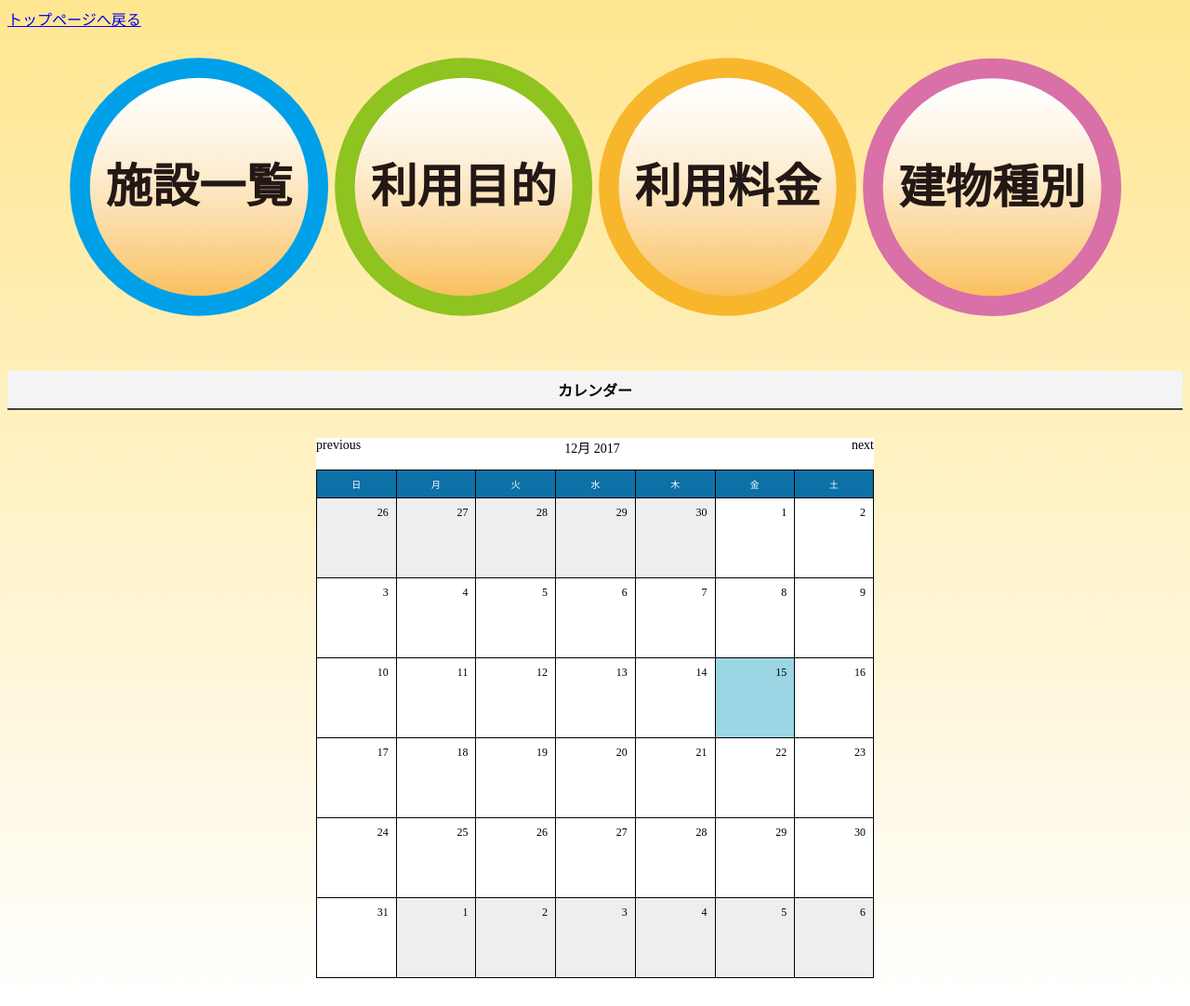
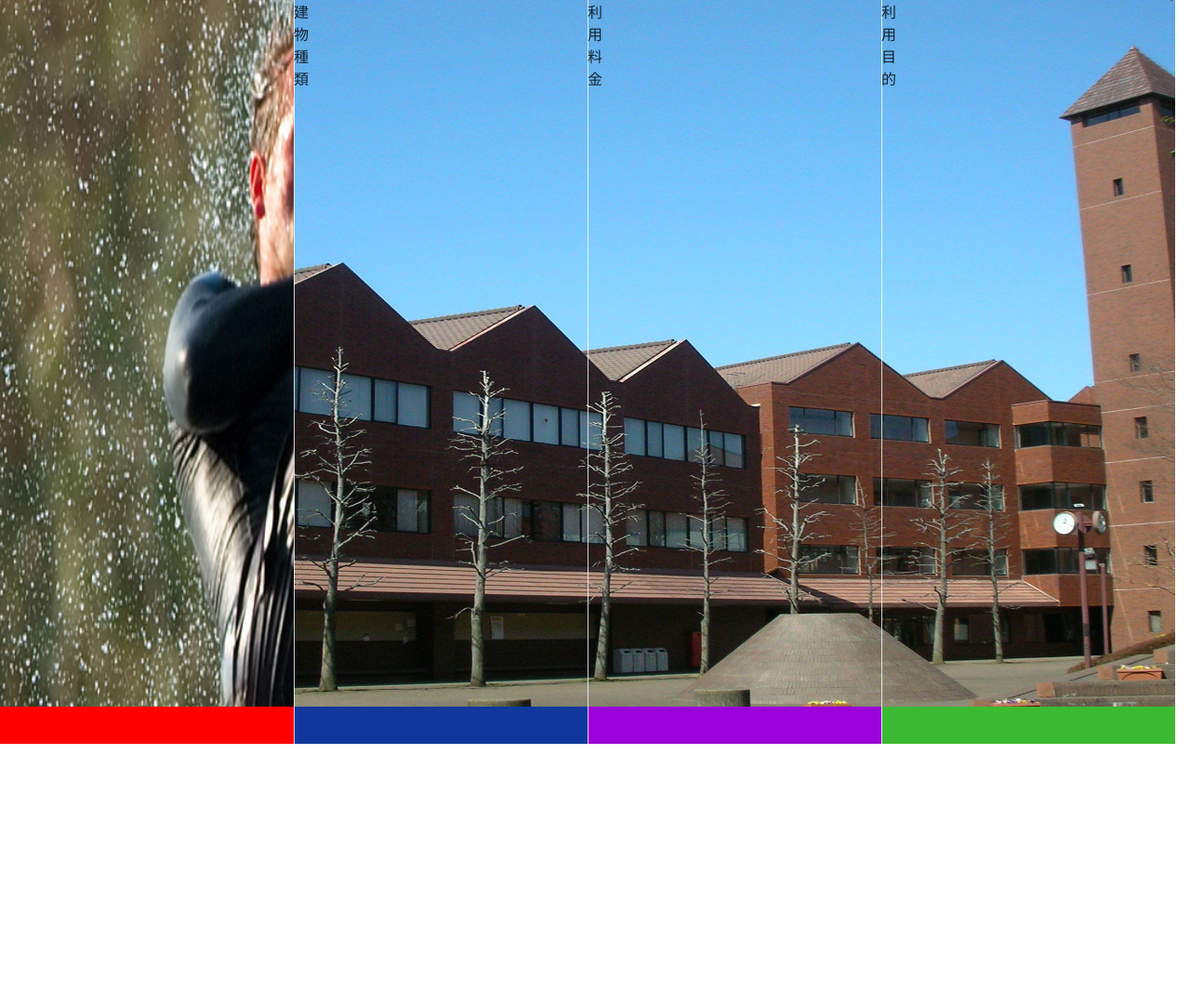
Before and after one commit to yukiafronia/project-C, a PHP site: page /ShisetsuYoyaku.html in a window 1280 px wide. Shown: the whole page at 93% size. After the commit the page ends 800 px from the top, so only its background shows below. Run offline with PHP 8.4, Linux system fonts and the light colour scheme; some libraries are stand-ins or nearby versions; some web fonts are replaced.

Commit message:
ページの更新

```diff
--- a/ShisetsuYoyaku.html
+++ b/ShisetsuYoyaku.html
@@ -1,334 +1,45 @@
-<!doctype html>
-<html>
+<!DOCTYPE html>
+<html class="no-js" lang="ja">
 <head>
-    <title>施設予約</title>
-    <meta charset="UTF-8">
-    <link rel="stylesheet" href="clndr.css">
-    <script src="./javascript/jquery-3.2.1.min.js"></script>
-    <script src="./javascript/jquery-ui.min.js"></script>
-    <script src="./javascript/jquery-ui.js"></script>
-    <script src="./javascript/yoyaku.js"></script>
-    <script src="https://cdnjs.cloudflare.com/ajax/libs/jquery/1.11.3/jquery.min.js"></script>
-    <script src="https://cdnjs.cloudflare.com/ajax/libs/underscore.js/1.8.3/underscore-min.js"></script>
-    <script src="https://cdnjs.cloudflare.com/ajax/libs/moment.js/2.18.1/moment.min.js"></script>
-    <script src="https://cdnjs.cloudflare.com/ajax/libs/moment.js/2.18.1/locale/ja.js"></script>
-    <script src="javascript/clndr.js"></script>
-    <script src="javascript/calendar.js"></script>
+<meta charset="UTF-8">
+<meta http-equiv="X-UA-Compatible" content="IE=edge">
+<title>施設予約シーン</title>
+<link rel="stylesheet" href="./mask.css">
+<script src="./javascript/modernizr.custom.min.js"></script>
+<script src="./javascript/jquery-3.2.1.min.js"></script>
+<script src="./javascript/jquery-ui-1.10.3.custom.min.js"></script>
+<script src="./javascript/mask.js"></script>
 </head>
 <body>
-<a HREF="index.php">トップページへ戻る</a>
-<div class="container">
-    <div class="menu">
-        <h3><a><img src="img/shisetuitiran.svg" class="sisetu" id="bottom"></a></h3>
-        <h3><a><img src="img/riyoumokuteki.svg" class="mokuteki" id="bottom"></a></h3>
-        <h3><a><img src="img/riyouryoukin.svg" class="ryoukin" id="bottom"></a></h3>
-        <h3><a><img src="img/tatemonosyubetu.svg" class="tatemono" id="bottom"></a></h3>
+
+  <!-- <header class="page-header" role="banner">
+<h1 class="title">郡山市　公共施設予約システム<div class="user">ようこそ　ゲスト様　ログインしてください。</div></h1>
+</header> -->
+
+<div class="scene" id="scene-3">
+    <div class="mask" id="apple-1">
+      <a href="sisetuyoyaku.html">
+        <img src="img/work-1.jpg" alt="" href="sisetuyoyaku.html">
+      </a>
+        <div class="bar"></div>
+        <div class="line"></div>
     </div>
-    <!---
-            <p>
-                <strong>clndr.defaultSetup</strong> Default settings.
-            </p>
-            <div id="default" class="cal1"></div>
-            --->
-
-    <!---
-            <p>
-                <strong>clndr.adjacent</strong> Test showAdjacentMonths and
-                adjacentDaysChangeMonth.<br />Edges of other months should be
-                visible and clicking them should switch the month.
-            </p>
-            <div id="adjacent" class="cal1"></div>
-            --->
-
-    <!---
-            <p>
-                <strong>clndr.passInATemplate</strong> Pass in a template.
-            </p>
-            <div id="pass-in-a-template" class="cal2"></div>
-            --->
-
-    <!---
-            <p>
-                <strong>clndr.passInEvents</strong> Pass in events.
-            </p>
-            <div id="pass-in-events" class="cal1"></div>
-            --->
-
-    <!---
-            <p>
-                <strong>clndr.callbacks</strong> Test the clickEvent callbacks.
-                Logs in the console.
-            </p>
-            <div id="callbacks" class="cal1"></div>
-            --->
-
-    <!---
-            <p>
-                <strong>clndr.multiday</strong> Show multi-day events (12th - 17th,
-                24th - 27th). Logs in the console.
-            </p>
-            <div id="multiday" class="cal1"></div>
-            --->
-
-    <!---
-            <p>
-                <strong>clndr.multidayMixed</strong> Show multi-day events (12th -
-                17th, 24th - 27th), plus a single day event (19th). Logs in the
-                console.
-            </p>
-            <div id="multiday-mixed" class="cal1"></div>
-            --->
-
-    <!---
-            <p>
-                <strong>clndr.multidayMixedPerformance</strong> Show multi-day
-                events (12th - 17th, 24th - 27th), plus 10 single-day events every
-                day this month. This tests a performance optimization in clndr's
-                event parsing. Rendered in
-                <span id="multiday-mixed-performance-val"></span> seconds. Logs in
-                the console.
-            </p>
-            <div id="multiday-mixed-performance" class="cal1"></div>
-            --->
-
-    <!---
-            <p>
-                <strong>clndr.multidayLong</strong> Show multi-day events (3 months
-                ago on the 12th - 17th of this month, 24th of this month - 4 months
-                from now on the 27th). Logs in the console.
-            </p>
-            <div id="multiday-long" class="cal1"></div>
-            --->
-
-    <!---
-            <p>
-                <strong>clndr.constraints</strong> Test start and end constraints.
-                (the 4th of this month to the 12th of next month). Logs in the console.
-            </p>
-            <div id="constraints" class="cal1"></div>
-            --->
-
-    <!---
-            <p>
-                <strong>clndr.prevNextMonthConstraints</strong> Test start and end constraints.
-                (the 22nd of previous month to the 5th of next month).
-            </p>
-            <div id="prev-next-month-constraints" class="cal1"></div>
-            --->
-
-    <!---
-            <p>
-                <strong>clndr.prevMonthConstraints</strong> Test start and end constraints.
-                (the 2nd to the 5th of previous month).
-            </p>
-            <div id="prev-month-constraints" class="cal1"></div>
-            --->
-
-    <!---
-            <p>
-                <strong>clndr.nextMonthConstraints</strong> Test start and end constraints.
-                (the 22nd to the 25th of next month).
-            </p>
-            <div id="next-month-constraints" class="cal1"></div>
-            --->
-
-    <!---
-            <p>
-                <strong>clndr.startConstraint</strong> Test start constraint. (4th
-                of this month).
-            </p>
-            <div id="start-constraint" class="cal1"></div>
-            --->
-
-    <!---
-            <p>
-                <strong>clndr.endConstraint</strong> Test end constraint. (12th of
-                next month).
-            </p>
-            <div id="end-constraint" class="cal1"></div>
-            --->
-
-    <!---
-            <p>
-                <strong>clndr.api</strong> Test calling the API (next, previous,
-                setMonth, setYear) with/without { withCallbacks: true } as an
-                argument. onMonthChange and onYearChange will log only if
-                withCallbacks is true.
-            </p>
-            <div id="api" class="cal1"></div>
-            --->
-
-    <p>
-        <strong>カレンダー</strong>
-    </p>
-    <div id="six-rows" class="cal1"></div>
-
-    <!---
-            <p>
-                <strong>clndr.customClasses</strong> Test using options.classes to
-                define custom classes. Should appear normally with events and log to
-                the console.
-            </p>
-            <div id="custom-classes" class="cal1"></div>
-            --->
-
-    <!---
-            <p>
-                <strong>clndr.threeMonths</strong> Test lengthOfTime.months option,
-                which should display three months. Interval changes log to the
-                console.
-            </p>
-            <div id="three-months" class="cal2"></div>
-            --->
-
-    <!---
-            <p>
-                <strong>clndr.threeMonthsWithEvents</strong> Test
-                lengthOfTime.months option, which should display three months.
-                Contains multi-day events.
-            </p>
-            <div id="three-months-with-events" class="cal2"></div>
-            --->
-
-    <!---
-            <p>
-                <strong>clndr.threeMonthsWithConstraints</strong> Test
-                lengthOfTime.months option, which should display three months.
-                Contains multi-day events and constraints.
-            </p>
-            <div id="three-months-with-constraints" class="cal2"></div>
-            --->
-
-    <!---
-            <p>
-                <strong>clndr.twoWeeks</strong> Test lengthOfTime.days option.
-                Should display two weeks, and next and previous buttons should
-                advance in one week intervals.
-            </p>
-            <div id="one-week" class="cal2"></div>
-            --->
-
-    <!---
-            <p>
-                <strong>clndr.twoWeeksWithConstraints</strong> Two week view that
-                advances in one week intervals. Contains multi-day events and
-                constrains the calendar to the 4th of the current month to the 12th
-                of the next month.
-            </p>
-            <div id="one-week-with-constraints" class="cal2"></div>
-            --->
-
-    <!---
-            <p>
-                <strong>clndr.twoWeeksWithPrevMonthConstraints</strong> Test start and end constraints.
-                (the 2nd to the 5th of previous month).
-            </p>
-            <div id="one-week-with-prev-month-constraints" class="cal2"></div>
-            --->
-
-    <!---
-            <p>
-                <strong>clndr.twoWeeksWithNextMonthConstraints</strong> Test start and end constraints.
-                (the 22nd to the 25th of next month).
-            </p>
-            <div id="one-week-with-next-month-constraints" class="cal2"></div>
-            --->
-
-    <!---
-            <p>
-                <strong>clndr.selectedDate</strong> Should highlight the last date
-                you clicked on.
-            </p>
-            <div id="selected-date" class="cal2"></div>
-            --->
-
-    <!---
-            <p>
-                <strong>clndr.selectedDateIgnoreInactive</strong> Should highlight
-                the last date you clicked on, except if it's an inactive date.
-            </p>
-            <div id="selected-date-ignore-inactive" class="cal2"></div>
-            --->
+    <div class="mask" id="apple-2">
+        <img src="img/bunkyo.jpg" alt="">
+        <div class="bar"></div>
+        <div class="line">建物種類</div>
+    </div>
+    <div class="mask" id="apple-3">
+        <img src="img/bunkyo.jpg" alt="">
+        <div class="bar"></div>
+        <div class="line">利用料金</div>
+    </div>
+    <div class="mask" id="apple-4">
+        <img src="img/bunkyo.jpg" alt="">
+        <div class="bar"></div>
+        <div class="line">利用目的</div>
+    </div>
 </div>
 
-<script type="text/template" id="clndr-template">
-    <div class="clndr-controls">
-        <div class="clndr-previous-button">&lsaquo;</div>
-        <div class="month"><%= month %></div>
-        <div class="clndr-next-button">&rsaquo;</div>
-    </div>
-    <div class="clndr-grid">
-        <div class="days-of-the-week">
-            <% _.each(daysOfTheWeek, function (day) { %>
-            <div class="header-day"><%= day %></div>
-            <% }); %>
-            <div class="days">
-                <% _.each(days, function (day) { %>
-                <div class="<%= day.classes %>"><%= day.day %></div>
-                <% }); %>
-            </div>
-        </div>
-    </div>
-    <div class="clndr-today-button">Today</div>
-</script>
-
-<script type="text/template" id="clndr-multimonth-template">
-    <div class="multi-month-controls">
-        <div class="clndr-previous-year-button quarter-button">&laquo;</div><!--
-            -->
-        <div class="clndr-previous-button quarter-button">&lsaquo;</div><!--
-            -->
-        <div class="clndr-next-button quarter-button right-align">&rsaquo;</div><!--
-            -->
-        <div class="clndr-next-year-button quarter-button right-align">&raquo;</div>
-    </div>
-    <% _.each(months, function (oneMonth) { %>
-    <div class="clndr-controls">
-        <div class="month"><%= oneMonth.month.format('MMMM YYYY') %></div>
-    </div>
-    <div class="clndr-grid">
-        <div class="days-of-the-week">
-            <% _.each(daysOfTheWeek, function (day) { %>
-            <div class="header-day"><%= day %></div>
-            <% }); %>
-            <div class="days">
-                <% _.each(oneMonth.days, function (day) { %>
-                <div class="<%= day.classes %>"><%= day.day %></div>
-                <% }); %>
-            </div>
-        </div>
-    </div>
-    <div class="clndr-today-button">Today</div>
-    <% }); %>
-</script>
-
-<script type="text/template" id="clndr-oneweek-template">
-    <div class="clndr-controls">
-        <div class="clndr-previous-button">&lsaquo;</div>
-        <div class="month">
-            <%= intervalStart.format('MM/DD') %> - <%= intervalEnd.format('MM/DD') %>
-        </div>
-        <div class="clndr-next-button">&rsaquo;</div>
-    </div>
-    <div class="clndr-grid">
-        <div class="days-of-the-week">
-            <% _.each(daysOfTheWeek, function (day) { %>
-            <div class="header-day"><%= day %></div>
-            <% }); %>
-            <div class="days">
-                <% _.each(days, function (day) { %>
-                <div class="<%= day.classes %>"><%= day.day %></div>
-                <% }); %>
-            </div>
-        </div>
-    </div>
-</script>
-
-<!-- <script src="https://cdnjs.cloudflare.com/ajax/libs/jquery/1.11.3/jquery.min.js"></script>
-<script src="https://cdnjs.cloudflare.com/ajax/libs/underscore.js/1.8.3/underscore-min.js"></script>
-<script src="https://cdnjs.cloudflare.com/ajax/libs/moment.js/2.18.1/moment.min.js"></script>
-<script src="https://cdnjs.cloudflare.com/ajax/libs/moment.js/2.18.1/locale/ja.js"></script>
-<script src="javascript/clndr.js"></script>
-<script src="javascript/calendar.js"></script> -->
 </body>
 </html>
--- a/clndr.css
+++ b/clndr.css
@@ -1,4 +1,14 @@
 @import url(http://fonts.googleapis.com/css?family=Droid+Sans+Mono);
+
+.background{
+  height: 60%;
+width: 100%;
+/* background-color: #797979; */
+background-image: url("imag/bunkyo.jpg");
+position: absolute;
+transform: translate(-8px,-10px);
+z-index: 0;
+}
 
 body {
     background: linear-gradient(#ffe690, #ffffff);
@@ -92,6 +102,7 @@ p {
     font-family: 'Droid Sans Mono';
     font-size: 14px;
     background-color: white;
+    box-shadow: 0px 0px 18px 3px;
 }
 
 .cal1 .clndr .clndr-controls {
--- /dev/null
+++ b/mask.css
@@ -0,0 +1,59 @@
+@charset "UTF-8";
+
+/* Base */
+html, body, .scene {
+    height: 100%;
+}
+
+/*h1.title {
+    background-color: rgb(255, 255, 255);
+    padding: 5px;
+    width: 100%;
+    position: absolute;
+    transform: translate(-10px, -20px);
+    z-index: 1;
+    box-shadow: 0px 1px 5px 0px #504e4e;
+    margin: 0px;
+}*/
+
+.mask {
+    overflow: hidden;
+    position: absolute;
+    top:0;
+    left:0;
+    width: 100%;
+    height : 100%;
+}
+
+.mask img {
+    position: absolute;
+    top:50%;
+    left:50%;
+    margin-left: -960px;
+    margin-top: -540px;
+    width: 1920px;
+    height : 1080px;
+}
+
+.mask .bar {
+    position: absolute;
+    width: 100%;
+    height: 40px;
+    bottom: 0;
+}
+.mask#apple-1 .bar { background-color: #ff0000; }
+.mask#apple-2 .bar { background-color: #11379d; }
+.mask#apple-3 .bar { background-color: #9a03d9; }
+.mask#apple-4 .bar { background-color: #3cb932; }
+
+.mask .line {
+    position: absolute;
+    width: 1px;
+    height: 100%;
+    background-color: #fff;
+    opacity: 0.8;
+    top: 0;
+}
+.mask:first-child .line {
+    display: none;
+}
```
Also changed, not shown: javascript/mask.js (added, +59 -0 lines), img/apple-blue.jpg (added), img/apple-green.jpg (added), img/apple-purple.jpg (added), img/apple-red.jpg (added), img/bunkyo.jpg (added).
